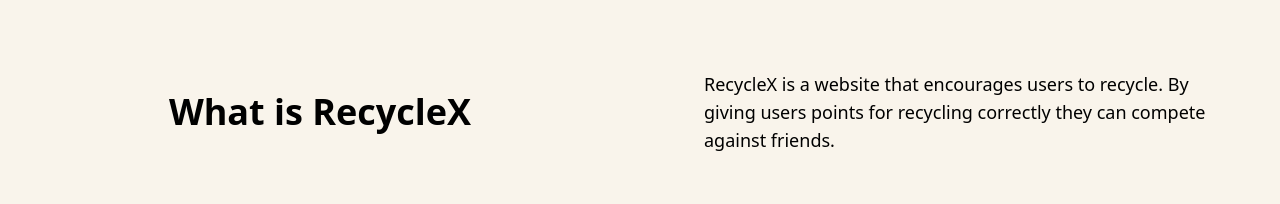
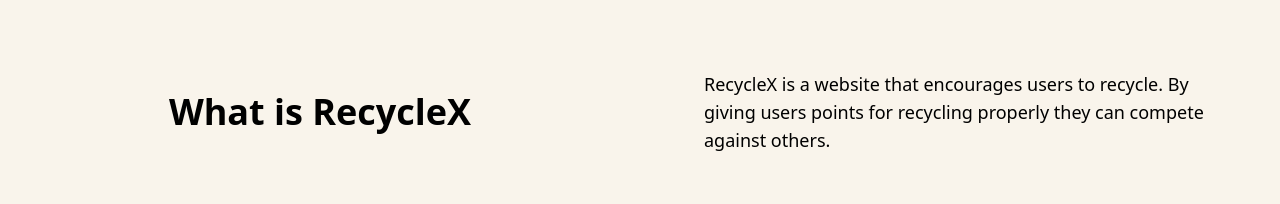
Before and after one commit to DanielB-2/sunhacks-2025, a React (Vite) app in the folder frontend/vite-project2/: page /about in a window 1280 px wide. Shown: the part 120-324 px from the top of the page. Built offline with nearby package versions, Linux system fonts and the light colour scheme.

Commit message:
description changes to about page

```diff
--- a/frontend/vite-project2/src/about.jsx
+++ b/frontend/vite-project2/src/about.jsx
@@ -13,8 +13,8 @@
         <div className="min-w-100 rounded-xl flex-1 text-left px-[5vw] flex items-center">
           <p className="text-lg">
             RecycleX is a website that encourages users to recycle. By giving
-            users points for recycling correctly they can compete against
-            friends.
+            users points for recycling properly they can compete against
+            others.
           </p>
         </div>
       </div>
```
